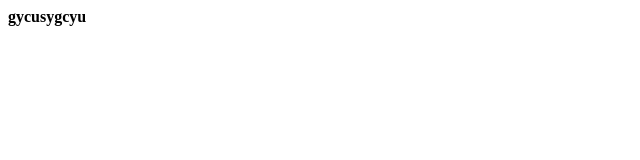
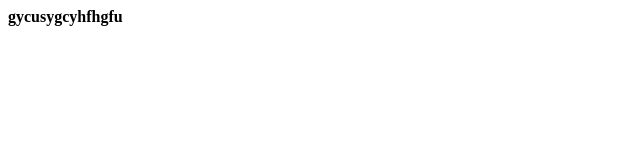
Before and after one commit to augmentchinedu/weddingsbyilluminer.com, a plain HTML site: page index.html in a window 1280 px wide. Shown: the full height of the page, 0-640 px from the left. Drawn offline with Linux system fonts and the light colour scheme.

Commit message:
New INIT

```diff
--- a/index.html
+++ b/index.html
@@ -9,7 +9,7 @@
 </head>
 
 <body>
-    <strong> gycusygcyu</strong>
+    <strong> gycusygcyhfhgfu</strong>
 </body>
 
 </html>
```
